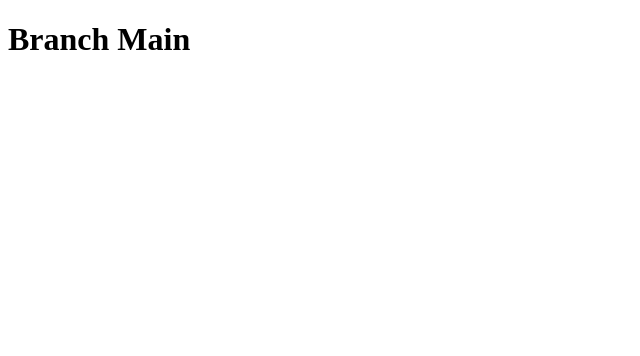
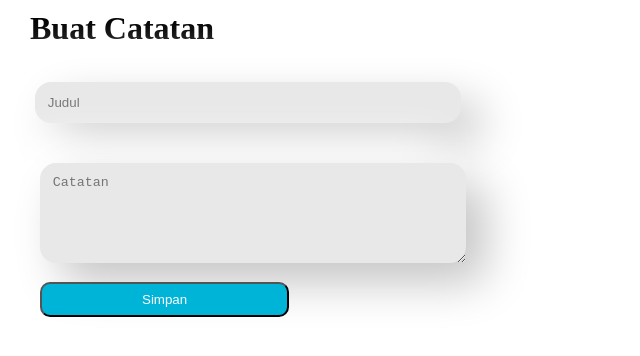
Before and after one commit to larsalfarabi/React-Abi, a React (Create React App) app: page / in a window 1280 px wide. Shown: the top 356 px of the page, without its empty margins (0-640 px from the left). Built offline with nearby package versions, Linux system fonts and the light colour scheme.

Commit message:
remedial1

```diff
--- a/src/App.js
+++ b/src/App.js
@@ -1,13 +1,139 @@
 // import logo from './logo.svg';
 
 import React from "react";
-import "./style/style.css"
+import Button from "./module/button";
+import { Input, TextArea } from "./module/input";
+import Card from "./module/card";
+import "./style/style.css";
+
+export default function App() {
+  const [values, setValues] = React.useState({
+    judul: "",
+    catatan: "",
+  });
+  const [data, setData] = React.useState([]);
+  const [errors, setError] = React.useState({});
+  const [form, setForm] = React.useState("")
+  const handleForm = (e) => {
+    e.preventDefault();
+    if(values.judul === ""){
+      e.preventDefault();
+      alert("there's empty form");
+      setForm("Form is empty")
+    }
+    else if(values.catatan === ""){
+      e.preventDefault();
+      alert("There's Empty Form");
+      setForm("Form is empty")
+    }
+    else if(values.judul !== ""){
+      values.id = new Date().getTime();
+      setError({
+        ...errors,
+        [e.target.name]: e.target.value ,
+      });
+      setData((data) => {
+        return [...data, values];
+      });
+      setValues((values) => {
+        return {
+          judul: "",
+          catatan: "",
+        };
+      });
+    }
+  }
+  const handleSubmit = (e) => {
+    e.preventDefault();
+    console.log("form submit");
+
+    values.id = new Date().getTime();
+    setData((data) => {
+      return [...data, values];
+    });
+    setValues((values) => {
+      return {
+        judul: "",
+        catatan: "",
+      };
+    });
+  };
+  const handleBlur = (e) => {
+    e.preventDefault();
+
+    if (e.target.value === "") {
+      setError((errors) => {
+        return {
+          ...errors,
+          [e.target.name]: true,
+        };
+      });
+    }else {
+      setError((errors) => {
+        return {
+          ...errors,
+          [e.target.name]: false,
+        };
+      });
+    }
+  };
+  const handleChange = (e) => {
+    if(values.judul === ""){
+      e.preventDefault();
+      setForm("")
+    }
+    else if(values.catatan === ""){
+      e.preventDefault();
+      setForm("")
+    }
+    setValues((values) => {
+      return {
+        ...values,
+        [e.target.name]: e.target.value,
+      };
+    });
+  };
 
 
-export default function App() {
   return (
     <React.Fragment>
-      <h1 className="bg-red-500">Branch Main</h1>
+      <div className="flex">
+        <div>
+          <h1>Buat Catatan</h1>
+          <form onSubmit={handleSubmit} isError={errors?.form}>
+            <p className="error">{form}</p>
+            <Input
+              isError={errors?.judul}
+              textError={"wajib diisi"}
+              name="judul"
+              value={values.judul}
+              placeholder="Judul"
+              onChange={handleChange}
+              onBlur={handleBlur}
+            />
+            <TextArea
+              isError={errors?.catatan  }
+              textError={"wajib diisi"}
+              name="catatan"
+              value={values.catatan}
+              type="textArea"
+              placeholder="Catatan"
+              onChange={handleChange}
+              onBlur={handleBlur}
+            />
+            <Button title={"Simpan"} onClick={handleForm} />
+          </form>
+        </div>
+        <div>
+          {" "}
+          <Card
+            data={data}
+            setData={setData}
+            values={values}
+            setValues={setValues}
+          />
+        </div>
+      </div>
     </React.Fragment>
   );
 }
--- /dev/null
+++ b/src/module/button.jsx
@@ -0,0 +1,15 @@
+import React from "react";
+
+export default function Button({ title, color = "#00b4d8", ...props }) {
+  return (
+    <div>
+      <button
+        className="button-simpan"
+        {...props}
+        style={{ backgroundColor: color }}
+      >
+        {title}
+      </button>
+    </div>
+  );
+}
--- /dev/null
+++ b/src/module/card.jsx
@@ -0,0 +1,38 @@
+import React from "react";
+
+export default function Card({ data, setData }) {
+  console.log("data adalah", data);
+
+  const handleDelete = (e) => {
+    e.preventDefault();
+    console.log(e.target.value);
+    let filter = data.filter((item) => {
+      return item.id !== parseFloat(e.target.value);
+    });
+
+    console.log(filter);
+    setData(() => {
+      return filter;
+    });
+
+    console.log("button delete klik");
+  };
+  return (
+    <React.Fragment>
+      <div className="flex flex-row flex-wrap">
+        {data?.map((item, i) => {
+          return (
+            <div className="submit">
+              <p>{item.judul}</p>
+              <p className="mb-28">{item.catatan}</p>
+              <p>{item.id}</p>
+              <button className="delete" value={item?.id} onClick={handleDelete}>
+                Hapus
+              </button>
+            </div>
+          );
+        })}
+      </div>
+    </React.Fragment>
+  );
+}
--- /dev/null
+++ b/src/module/input.jsx
@@ -0,0 +1,20 @@
+import React from "react";
+
+function Input({ isError, textError, ...props }) {
+  return (
+    <div style={{margin: "30px 0px"}}>
+      <input {...props} className="input"></input>
+      {isError && <p className="error">{textError}</p>}
+    </div>
+  );
+}
+function TextArea({ isError, textError, ...props }) {
+    return (
+      <div>
+        <textarea  rows="5" cols="33" {...props} className="input"></textarea>
+        {isError && <p className="error">{textError}</p>}
+      </div>
+    );
+  }
+
+export {Input, TextArea}
--- a/src/style/style.css
+++ b/src/style/style.css
@@ -0,0 +1,53 @@
+* {
+  margin: 5px;
+}
+
+.button-simpan {
+  padding: 8px 100px;
+  border-radius: 10px;
+  color: white;
+}
+.input {
+  border: none;
+  width: 25rem;
+  padding: 0.8rem;
+  border-radius: 1rem;
+  background: #e8e8e8;
+  box-shadow: 20px 20px 45px #c5c5c5, -20px -20px 45px #ffffff;
+  transition: 0.3s;
+}
+
+.input:focus {
+  outline-color: #e8e8e8;
+  background: #e8e8e8;
+  box-shadow: inset 20px 20px 60px #c5c5c5, inset -20px -20px 60px #ffffff;
+  transition: 0.3s;
+}
+
+.error {
+  color: red;
+  font-style: italic;
+  font-size: 13px;
+  font-weight: 700;
+}
+
+.submit{
+    background-color: #00b4d8;
+    color:  white;
+    width: 17rem;
+    margin-top: 20px;
+    border-radius: 5px;
+    padding: 1rem 2rem;
+    margin-top: 20px;
+    border-radius: 5px;
+    transition: 0.5s;
+  }
+
+  .delete{
+    background-color: white;
+    color: #00b4d8;
+    border-radius: 5px;
+    margin-top: 10px;
+    padding: 0.3rem 1rem;
+
+  }
```
